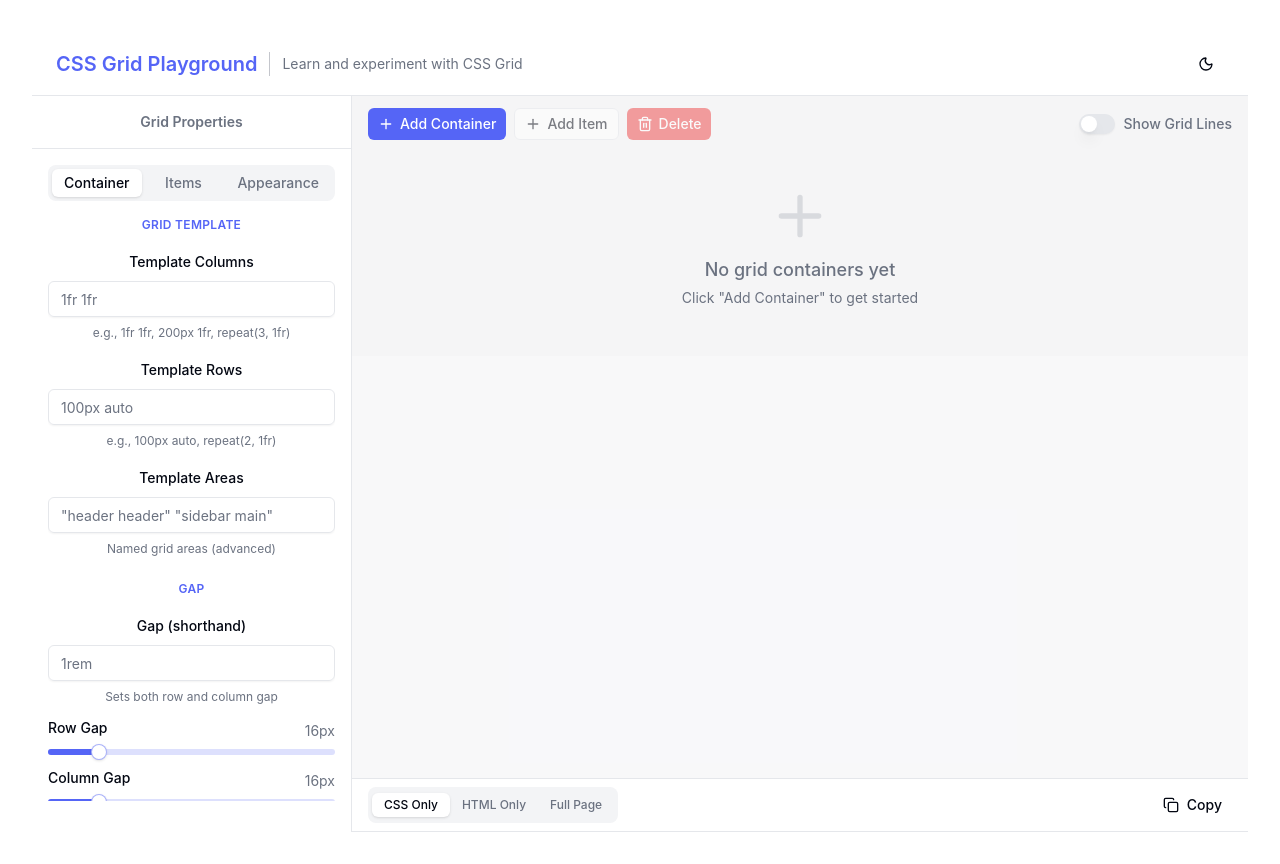
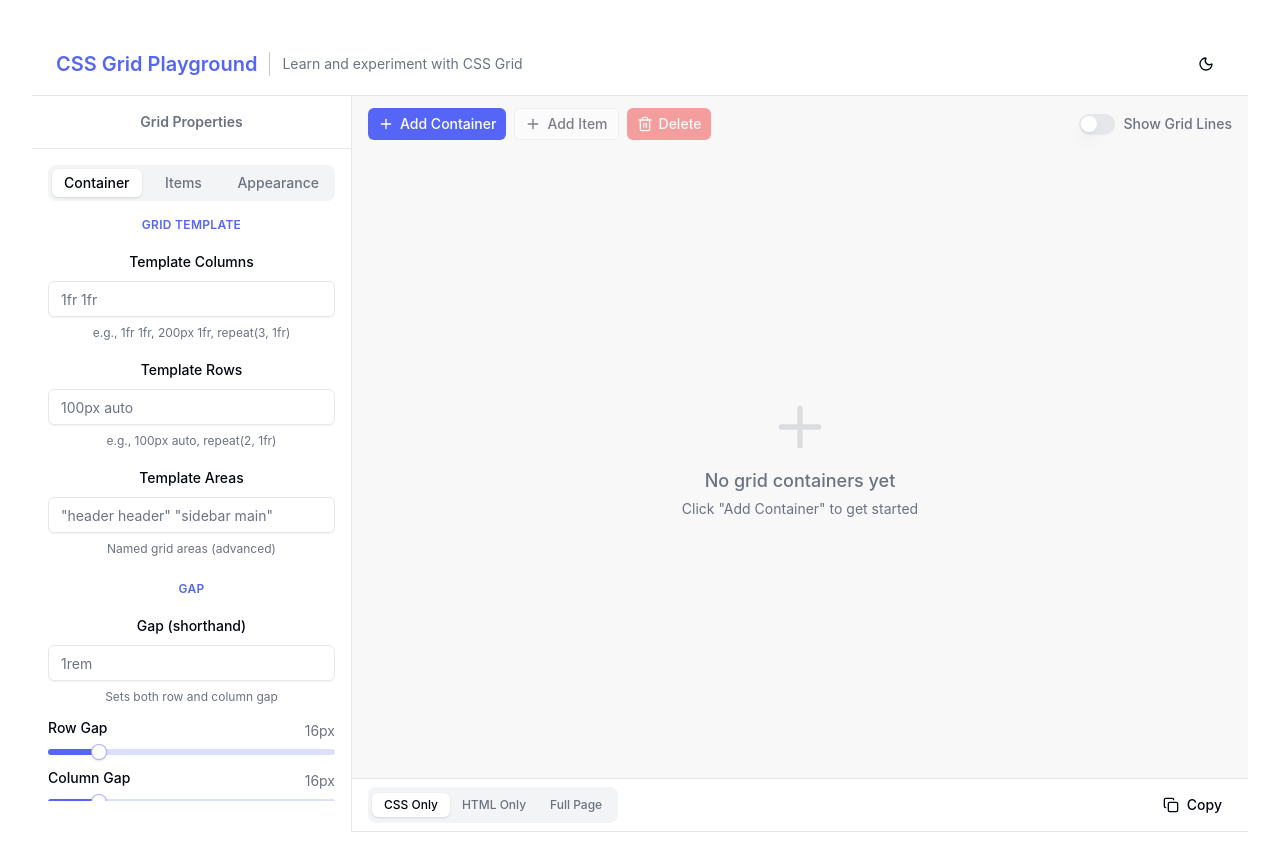
Before and after one commit to adb2396/grid-playground, a React (Vite) app: page / in a window 1280 px wide. Built offline with nearby package versions, Linux system fonts and the light colour scheme.

Commit message:
fix: grid container - updated item selection to toggle

```diff
--- a/src/components/GridContainer/gridRenderer.tsx
+++ b/src/components/GridContainer/gridRenderer.tsx
@@ -29,7 +29,7 @@ export const GridRenderer = ({ item, level = 0 }: GridRendererProps) => {
 		<div
 			onClick={(e) => {
 				e.stopPropagation()
-				selectItem(item.id)
+				selectItem(isSelected ? null : item.id)
 			}}
 			style={{
 				...itemStyles,
--- a/src/components/GridContainer/index.tsx
+++ b/src/components/GridContainer/index.tsx
@@ -43,7 +43,7 @@ export const GridContainer: React.FC = () => {
 	}
 
 	return (
-		<main className="flex-1 flex flex-col bg-muted/60">
+		<main className="h-full flex-1 flex flex-col">
 			{/* Toolbar */}
 			<div className="h-14 flex items-center justify-between px-4 gap-4">
 				<div className="flex items-center gap-2">
```
